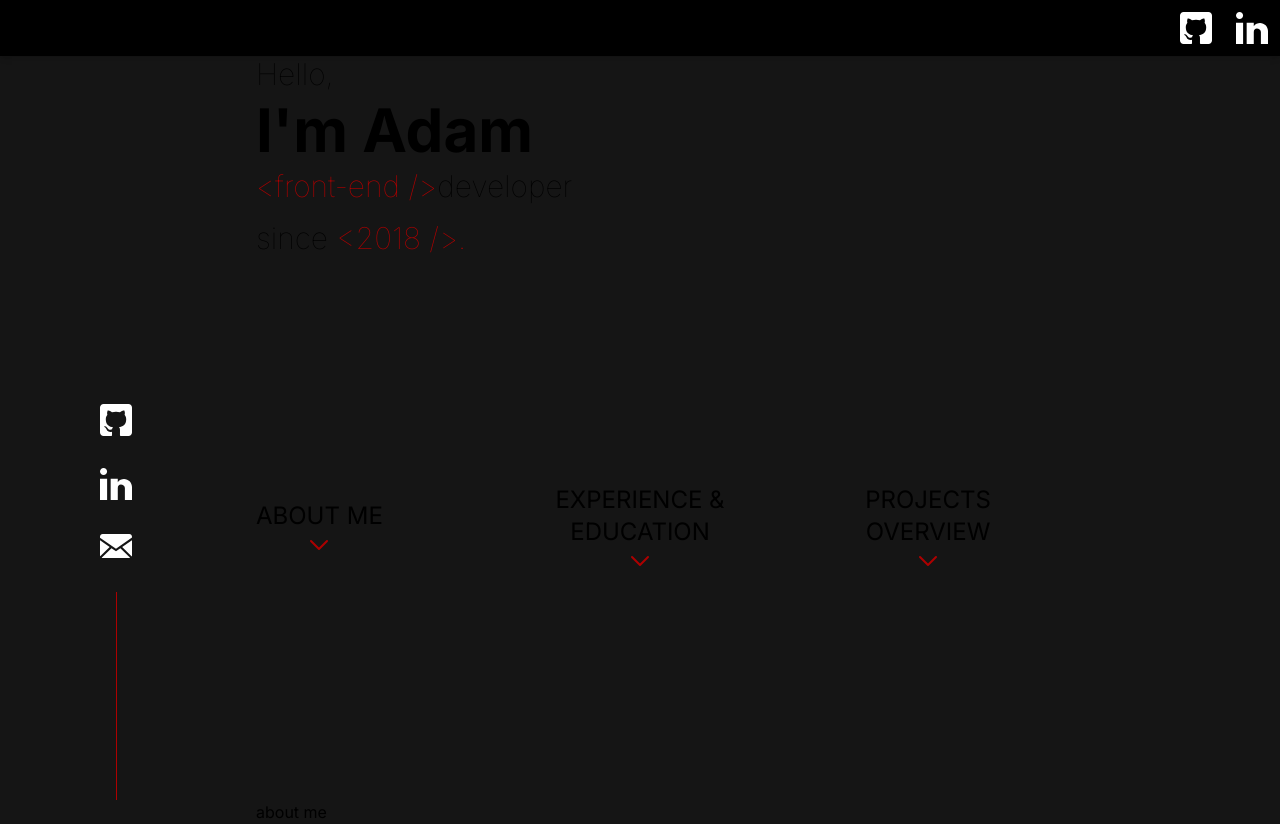
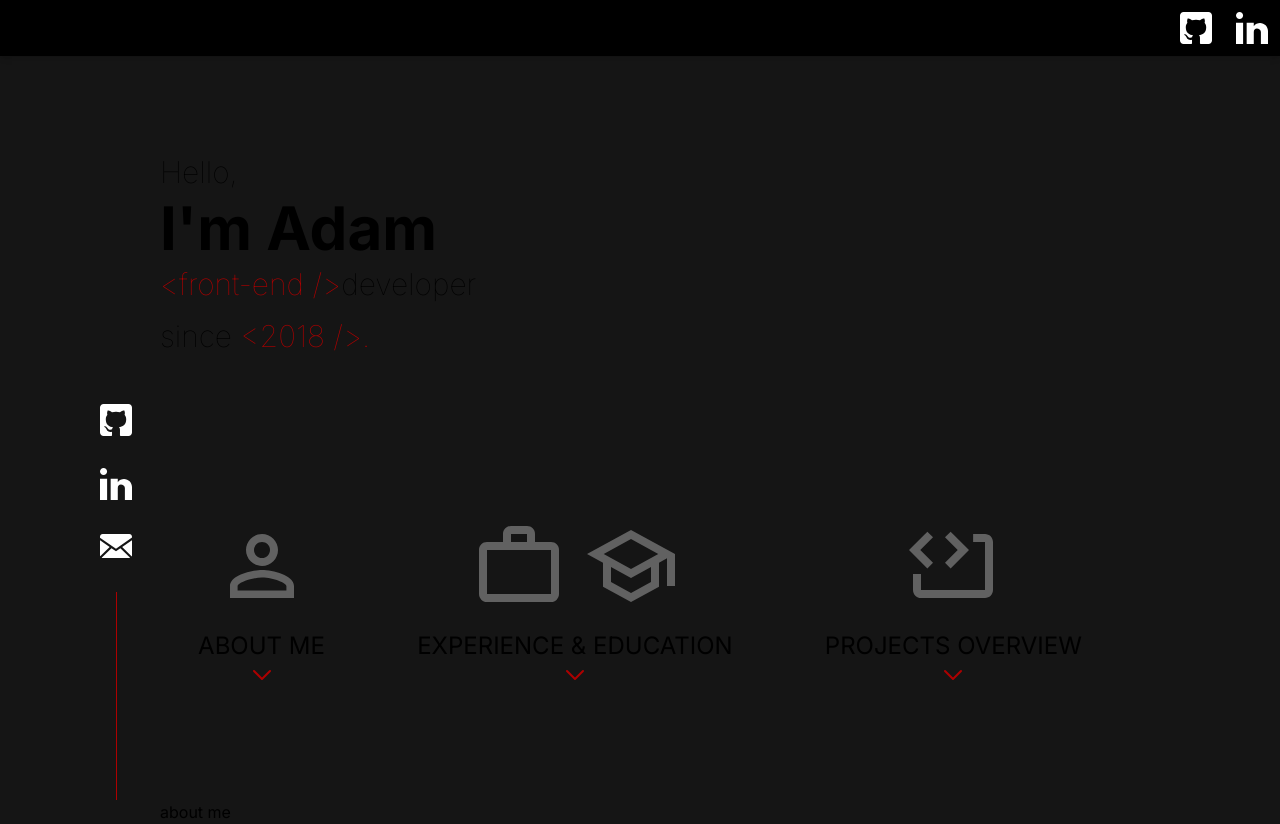
Before and after one commit to vincer0/apdev-pl, a Next.js app: page / in a window 1280 px wide. Built offline with nearby package versions, Linux system fonts and the light colour scheme.

Commit message:
new menu

```diff
--- a/app/globals.css
+++ b/app/globals.css
@@ -41,8 +41,8 @@ body {
 .content-grid,
 .full-width {
   --padding-inline: 1rem;
-  --content-max-width: 60vw;
-  --breakout-max-width: 75vh;
+  --content-max-width: 75vw;
+  --breakout-max-width: 80vw;
   --breakout-size: calc(
     (var(--breakout-max-width) - var(--content-max-width)) / 2
   );
@@ -74,7 +74,7 @@ body {
 }
 
 .apd-hero {
-  height: calc(100dvh - 56px);
+  min-height: calc(100dvh - 56px);
 }
 
 .bouncy-link:hover {
@@ -82,6 +82,11 @@ body {
   animation-fill-mode: forwards;
 }
 
+.apd-menu-item > svg,
+.apd-menu-item > div:first-child > svg {
+  fill: #616161;
+}
+
 @layer utilities {
   .text-balance {
     text-wrap: balance;
--- a/components/hero-section/index.tsx
+++ b/components/hero-section/index.tsx
@@ -2,8 +2,8 @@ import Menu from "../menu";
 
 export default function HeroSection() {
   return (
-    <section className="apd-hero flex flex-col">
-      <div>
+    <section className="apd-hero flex flex-col gap-4 py-8">
+      <div className="flex flex-col justify-center basis-1/2">
         <p className="text-xl sm:text-3xl font-thin">Hello,</p>
         <h1 className="text-3xl sm:text-6xl font-bold my-2">I&apos;m Adam</h1>
         <h2 className="text-xl sm:text-3xl font-thin">
--- /dev/null
+++ b/components/icons/code-sheet.tsx
@@ -0,0 +1,13 @@
+export default function CodeSheet() {
+  return (
+    <svg
+      width="96"
+      height="96"
+      viewBox="0 0 96 96"
+      fill="none"
+      xmlns="http://www.w3.org/2000/svg"
+    >
+      <path d="M22.36 13.64L28 19.28L15.28 32L28 44.72L22.36 50.4L4 32L22.36 13.64ZM45.64 13.64L64 32L45.64 50.4L40 44.72L52.72 32L40 19.28L45.64 13.64ZM88 24V72C88 76.44 84.44 80 80 80H16C13.8783 80 11.8434 79.1572 10.3431 77.6569C8.84285 76.1566 8 74.1217 8 72V56H16V72H80V24H68.12V16H80C84.44 16 88 19.56 88 24Z" />
+    </svg>
+  );
+}
--- /dev/null
+++ b/components/icons/edu-hat.tsx
@@ -0,0 +1,13 @@
+export default function EduHat() {
+  return (
+    <svg
+      width="96"
+      height="96"
+      viewBox="0 0 96 96"
+      fill="none"
+      xmlns="http://www.w3.org/2000/svg"
+    >
+      <path d="M48 12L4 36L20 44.72V68.72L48 84L76 68.72V44.72L84 40.36V68H92V36L48 12ZM75.28 36L48 50.88L20.72 36L48 21.12L75.28 36ZM68 64L48 74.88L28 64V49.08L48 60L68 49.08V64Z" />
+    </svg>
+  );
+}
--- a/components/icons/index.ts
+++ b/components/icons/index.ts
@@ -2,5 +2,9 @@ import Github from "./github";
 import LinkedIn from "./linkedin";
 import Chevron from "./chevron";
 import Mail from "./mail";
+import Suitcase from "./suitcase";
+import EduHat from "./edu-hat";
+import CodeSheet from "./code-sheet";
+import Person from "./person";
 
-export { Github, LinkedIn, Chevron, Mail };
+export { Github, LinkedIn, Chevron, Mail, Suitcase, EduHat, CodeSheet, Person };
--- /dev/null
+++ b/components/icons/person.tsx
@@ -0,0 +1,13 @@
+export default function Person() {
+  return (
+    <svg
+      width="96"
+      height="96"
+      viewBox="0 0 96 96"
+      fill="none"
+      xmlns="http://www.w3.org/2000/svg"
+    >
+      <path d="M48 16C52.2435 16 56.3131 17.6857 59.3137 20.6863C62.3143 23.6869 64 27.7565 64 32C64 36.2435 62.3143 40.3131 59.3137 43.3137C56.3131 46.3143 52.2435 48 48 48C43.7565 48 39.6869 46.3143 36.6863 43.3137C33.6857 40.3131 32 36.2435 32 32C32 27.7565 33.6857 23.6869 36.6863 20.6863C39.6869 17.6857 43.7565 16 48 16ZM48 24C45.8783 24 43.8434 24.8429 42.3431 26.3431C40.8429 27.8434 40 29.8783 40 32C40 34.1217 40.8429 36.1566 42.3431 37.6569C43.8434 39.1571 45.8783 40 48 40C50.1217 40 52.1566 39.1571 53.6569 37.6569C55.1571 36.1566 56 34.1217 56 32C56 29.8783 55.1571 27.8434 53.6569 26.3431C52.1566 24.8429 50.1217 24 48 24ZM48 52C58.68 52 80 57.32 80 68V80H16V68C16 57.32 37.32 52 48 52ZM48 59.6C36.12 59.6 23.6 65.44 23.6 68V72.4H72.4V68C72.4 65.44 59.88 59.6 48 59.6Z" />
+    </svg>
+  );
+}
--- /dev/null
+++ b/components/icons/suitcase.tsx
@@ -0,0 +1,13 @@
+export default function Suitcase() {
+  return (
+    <svg
+      width="96"
+      height="96"
+      viewBox="0 0 96 96"
+      fill="none"
+      xmlns="http://www.w3.org/2000/svg"
+    >
+      <path d="M80 24C82.32 24 84.2 24.8 85.68 26.36C87.2 28 88 29.8 88 32V76C88 78.2 87.2 80 85.68 81.64C84.2 83.2 82.32 84 80 84H16C13.68 84 11.8 83.2 10.32 81.64C8.8 80 8 78.2 8 76V32C8 29.8 8.8 28 10.32 26.36C11.8 24.8 13.68 24 16 24H32V16C32 13.68 32.8 11.8 34.32 10.32C35.8 8.8 37.68 8 40 8H56C58.32 8 60.2 8.8 61.68 10.32C63.2 11.8 64 13.68 64 16V24H80ZM16 32V76H80V32H16ZM56 24V16H40V24H56Z" />
+    </svg>
+  );
+}
--- a/components/link-button/index.tsx
+++ b/components/link-button/index.tsx
@@ -1,19 +1,37 @@
-import React from "react";
+import React, { ReactFragment } from "react";
 import Link from "next/link";
 import { Chevron } from "../icons";
+
+type IconType = {
+  id: number;
+  element: () => React.ReactElement;
+};
 
 interface IProps {
   href: string;
   label: string;
   className?: string;
-  icons?: Array<React.ReactElement>;
+  icon?: Array<IconType> | (() => React.ReactElement);
 }
 
-export default function LinkButton({ href, label, className, icons }: IProps) {
+export default function LinkButton({
+  href,
+  label,
+  className,
+  icon: Icon,
+}: IProps) {
   return (
     <Link href={href} className={className}>
-      <button className="bouncy-link">
-        <div className="flex gap-4">{icons && icons.map((icon) => icon)}</div>
+      <button className="bouncy-link w-full apd-menu-item flex flex-col items-center gap-4">
+        {Array.isArray(Icon) ? (
+          <div className="flex gap-4 justify-center">
+            {Icon.map(({ id, element: Icon }) => (
+              <Icon key={id} />
+            ))}
+          </div>
+        ) : (
+          Icon && <Icon />
+        )}
         <div className="flex flex-col justify-center items-center">
           <span className="text-2xl uppercase">{label}</span>
           <Chevron />
--- a/components/menu/index.tsx
+++ b/components/menu/index.tsx
@@ -1,19 +1,19 @@
 import LinkButton from "../link-button";
+import { EduHat, CodeSheet, Suitcase, Person } from "../icons";
 
 export default function Menu() {
   return (
-    <div className="flex gap-4 flex-grow items-center xl:justify-between flex-wrap">
-      <LinkButton href="#about-me" label="About Me" className="basis-1/4" />
+    <div className="flex gap-4 items-center flex-wrap justify-around basis-1/2">
+      <LinkButton href="#about-me" label="About Me" icon={Person} />
       <LinkButton
         href="#experience"
         label="Experience & Education"
-        className="basis-1/4"
+        icon={[
+          { id: 1, element: Suitcase },
+          { id: 2, element: EduHat },
+        ]}
       />
-      <LinkButton
-        href="#projects"
-        label="Projects Overview"
-        className="basis-1/4"
-      />
+      <LinkButton href="#projects" label="Projects Overview" icon={CodeSheet} />
     </div>
   );
 }
```
